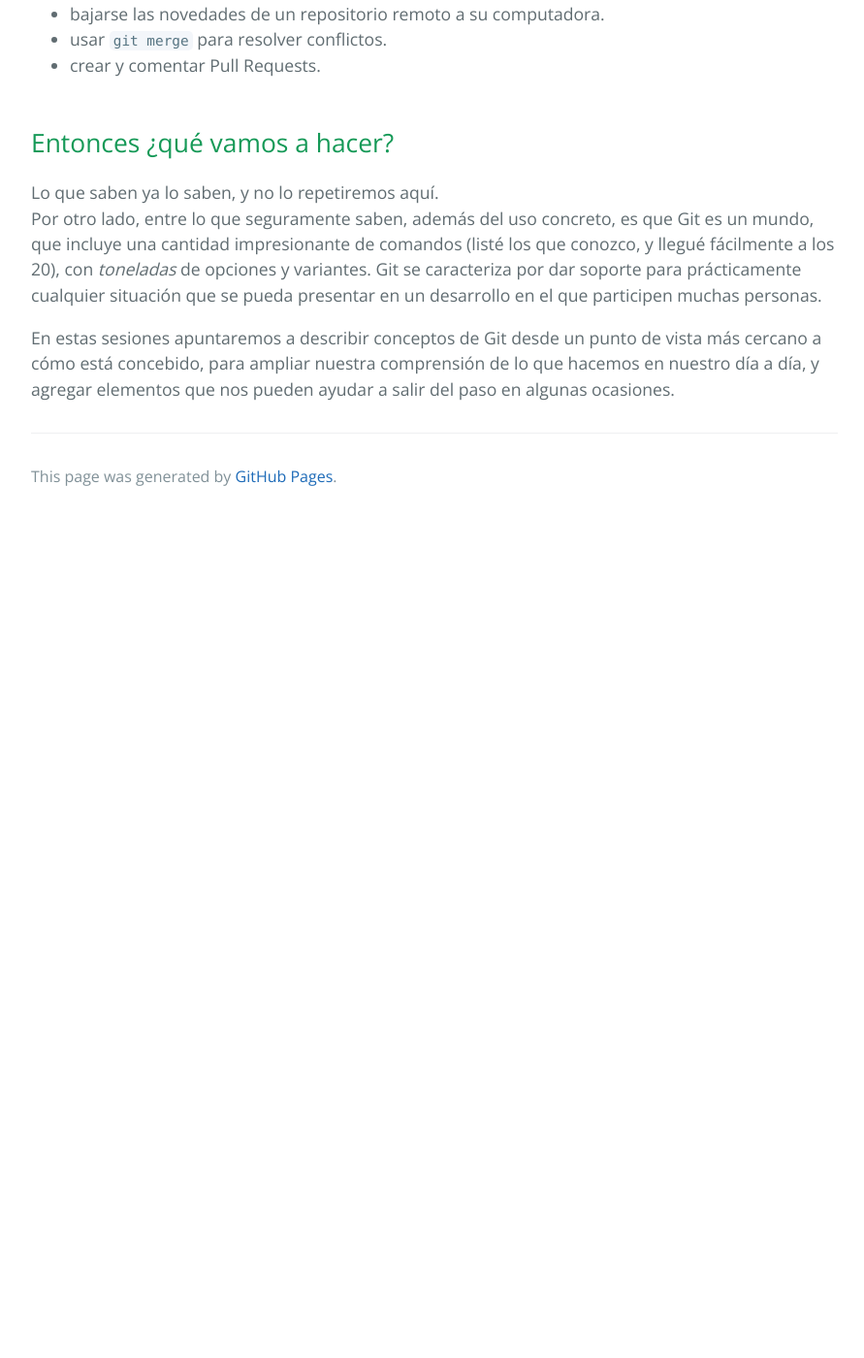
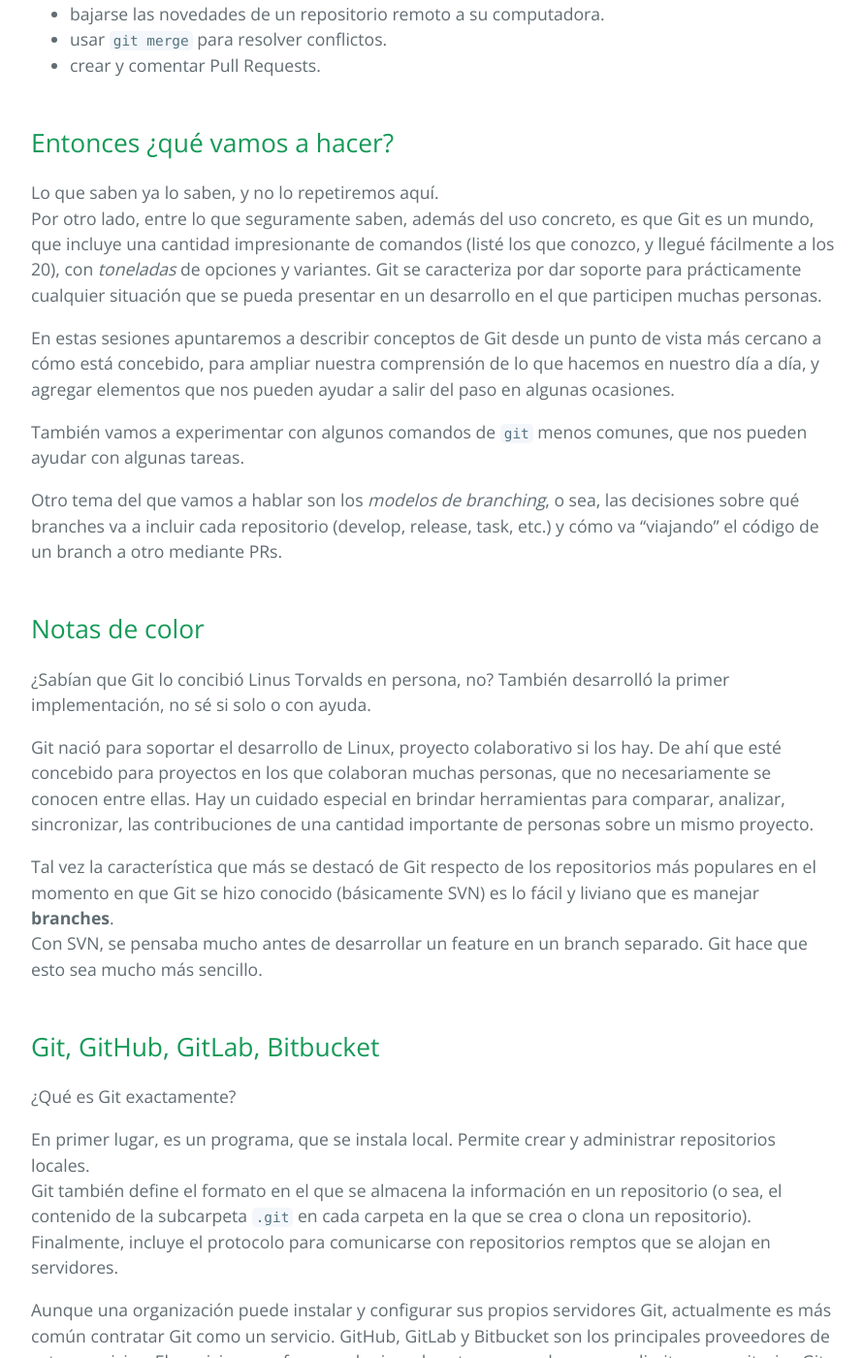
Before and after one commit to clombardi/bdsol-capacitacion-desarrollo, a Jekyll site: the page built from git/git-intro.md, in a window 1280 px wide and 1400 px high, scrolled down 588 px. Shown: the whole window at 97% size, without its empty margins (192-1083 px from the left). Built offline with Jekyll 4.4.1, drawn with Linux system fonts in a browser that asks for light colours; our own code applies the rules of GitHub Pages for plain Markdown files; before the commit the page ends 1123 px from its top, so only the background shows below that; some of the changed text lies outside the part shown.

Commit message:
git intro - listo

```diff
--- a/git/git-intro.md
+++ b/git/git-intro.md
@@ -10,9 +10,51 @@ Ya están familiarizados con varias operaciones que se pueden hacer sobre Git, e
 - usar `git merge` para resolver conflictos.
 - crear y comentar Pull Requests.
 
+
 ## Entonces ¿qué vamos a hacer?
 Lo que saben ya lo saben, y no lo repetiremos aquí.
 Por otro lado, entre lo que seguramente saben, además del uso concreto, es que Git es un mundo, que incluye una cantidad impresionante de comandos (listé los que conozco, y llegué fácilmente a los 20), con _toneladas_ de opciones y variantes.
 Git se caracteriza por dar soporte para prácticamente cualquier situación que se pueda presentar en un desarrollo en el que participen muchas personas.
 
 En estas sesiones apuntaremos a describir conceptos de Git desde un punto de vista más cercano a cómo está concebido, para ampliar nuestra comprensión de lo que hacemos en nuestro día a día, y agregar elementos que nos pueden ayudar a salir del paso en algunas ocasiones.
+
+También vamos a experimentar con algunos comandos de `git` menos comunes, que nos pueden ayudar con algunas tareas.
+
+Otro tema del que vamos a hablar son los _modelos de branching_, o sea, las decisiones sobre qué branches va a incluir cada repositorio (develop, release, task, etc.) y cómo va "viajando" el código de un branch a otro mediante PRs.
+
+
+## Notas de color
+¿Sabían que Git lo concibió Linus Torvalds en persona, no?
+También desarrolló la primer implementación, no sé si solo o con ayuda.
+
+Git nació para soportar el desarrollo de Linux, proyecto colaborativo si los hay.
+De ahí que esté concebido para proyectos en los que colaboran muchas personas, que no necesariamente se conocen entre ellas. Hay un cuidado especial en brindar herramientas para comparar, analizar, sincronizar, las contribuciones de una cantidad importante de personas sobre un mismo proyecto.
+
+Tal vez la característica que más se destacó de Git respecto de los repositorios más populares en el momento en que Git se hizo conocido (básicamente SVN) es lo fácil y liviano que es manejar **branches**.
+Con SVN, se pensaba mucho antes de desarrollar un feature en un branch separado. Git hace que esto sea mucho más sencillo.
+
+
+## Git, GitHub, GitLab, Bitbucket
+¿Qué es Git exactamente?
+
+En primer lugar, es un programa, que se instala local. Permite crear y administrar repositorios locales.
+Git también define el formato en el que se almacena la información en un repositorio (o sea, el contenido de la subcarpeta `.git`  en cada carpeta en la que se crea o clona un repositorio).
+Finalmente, incluye el protocolo para comunicarse con repositorios remptos que se alojan en servidores.
+
+Aunque una organización puede instalar y configurar sus propios servidores Git, actualmente es más común contratar Git como un servicio.
+GitHub, GitLab y Bitbucket son los principales proveedores de estos servicios.
+El servicio que ofrece cualquiera de estos proveedores no se limita a repositorios Git, incluyendo
+- la integración con issue trackers,
+- la posibilidad de disparar acciones a partir de eventos en un repositorio (p.ej. mergear un PR o agregar commits en un determinado branch): realizar análisis de código, ejecutar tests, construir entregables, realizar el deploy típicamente en ambientes cloud.
+- un sitio de documentación ("Wiki") asociado a cada repositorio.
+
+En particular, GitHub también provee la posibilidad de publicar un repositorio, cuyos archivos están en formato Markdown, como un sitio Web estático. Es lo que se conoce como GitHub Pages. Sin ir más lejos, _este sitio_ está soportado por GitHub Pages.
+
+
+## Referencias (que me parecen) útiles
+Cierro la introducción con dos referencias que creo útiles sobre Git.
+
+La primera es la serie de [tutoriales de Git de Atlassian](https://www.atlassian.com/git/tutorials). [Atlassian](https://www.atlassian.com/) es la empresa que mantiene Bitbucket y Jira, entre otros productos.
+De los tutoriales genéricos que vi, es el que considero más claro. Se entiende lo que explica, y va bastante en profundidad.
+
+Otro sitio que me ha ayudado a entender Git es [Think like (a) Git](http://think-like-a-git.net/). Tiene unos cuantos años y cuenta sólo algunas de las cosas que se pueden hacer usando Git. Lo que me gusta es el enfoque, cuenta Git desde una perspectiva cercana a la concepción de la herramienta, haciendo el esfuerzo por ser digerible.
```
